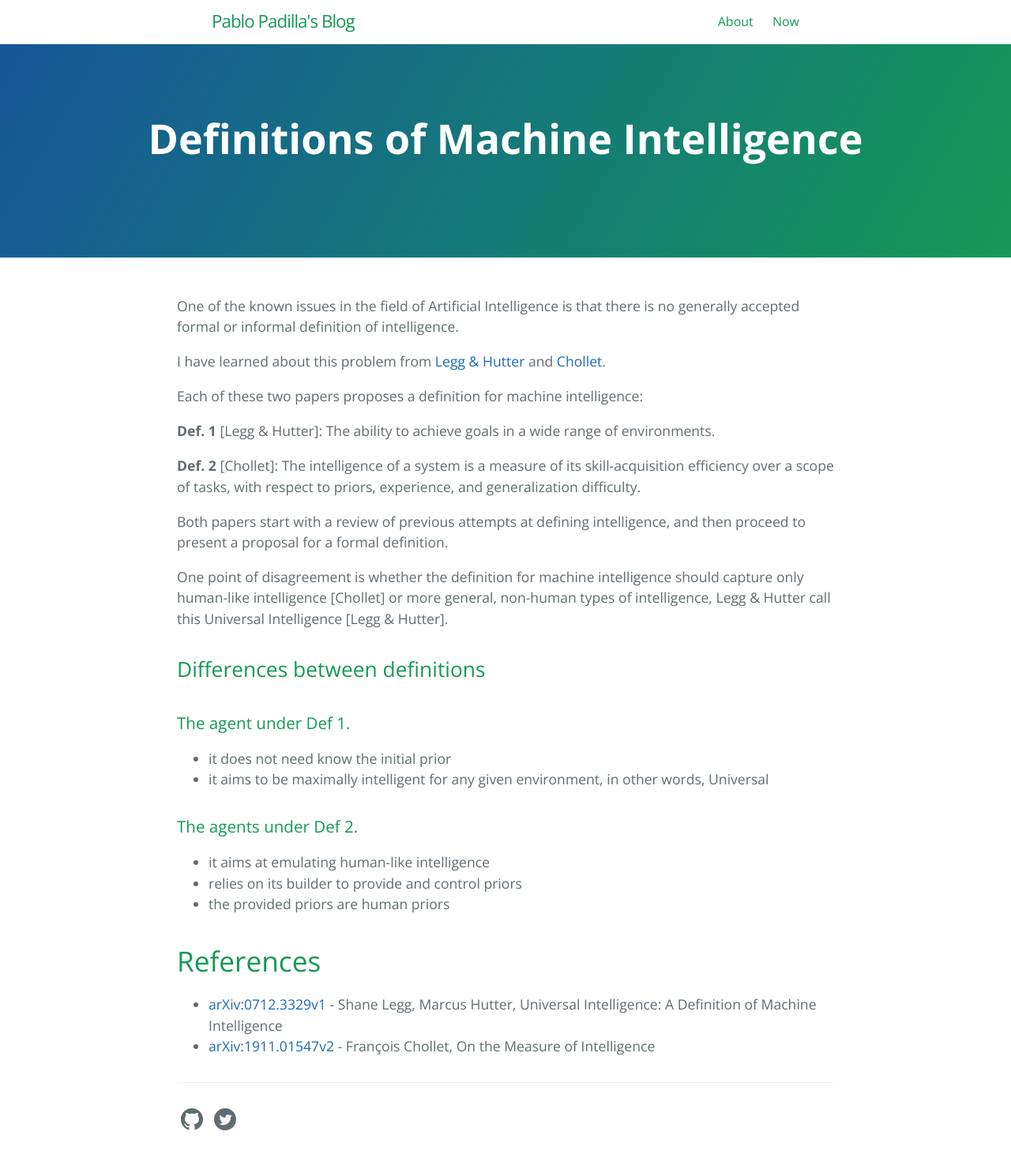
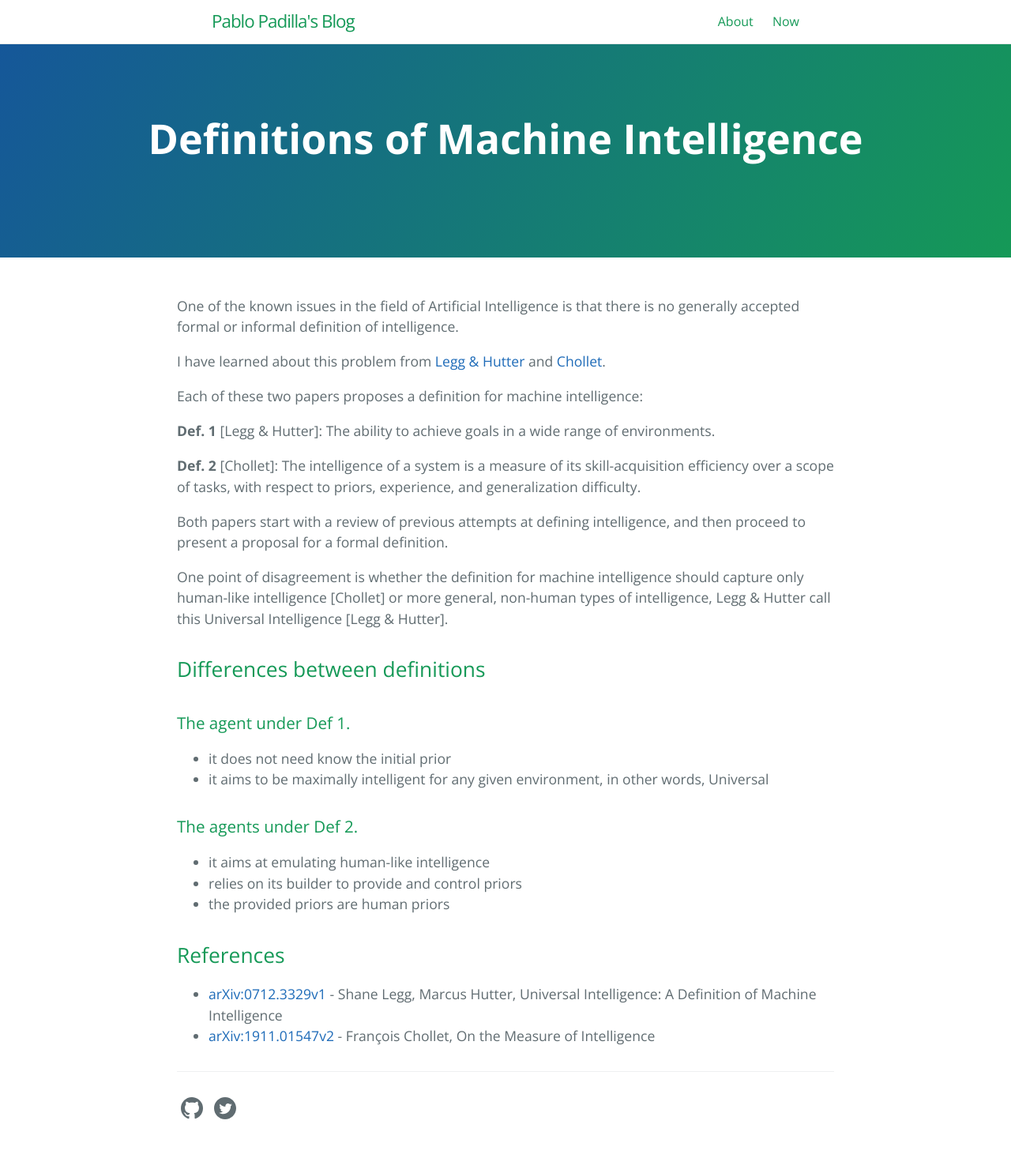
Before and after one commit to pgpbpadilla/pgpbpadilla.github.io, a Jekyll site: the page built from _posts/2021-01-24-machine-intelligence.md, in a window 1280 px wide. Shown: the whole page at 79% size. Built offline with Jekyll 4.4.1, drawn with Linux system fonts in a browser that asks for light colours.

Commit message:
fix: usr: Subtitle should use H2 (##)

```diff
--- a/_posts/2021-01-24-machine-intelligence.md
+++ b/_posts/2021-01-24-machine-intelligence.md
@@ -40,7 +40,7 @@ Legg & Hutter call this Universal Intelligence [Legg & Hutter].
 - relies on its builder to provide and control priors
 - the provided priors are human priors
 
-# References
+## References
 
 - [arXiv:0712.3329v1](https://arxiv.org/abs/0712.3329v1) - Shane Legg, Marcus Hutter, Universal Intelligence: A Definition of Machine Intelligence
 - [arXiv:1911.01547v2](https://arxiv.org/abs/1911.01547v2) - François Chollet, On the Measure of Intelligence
```
